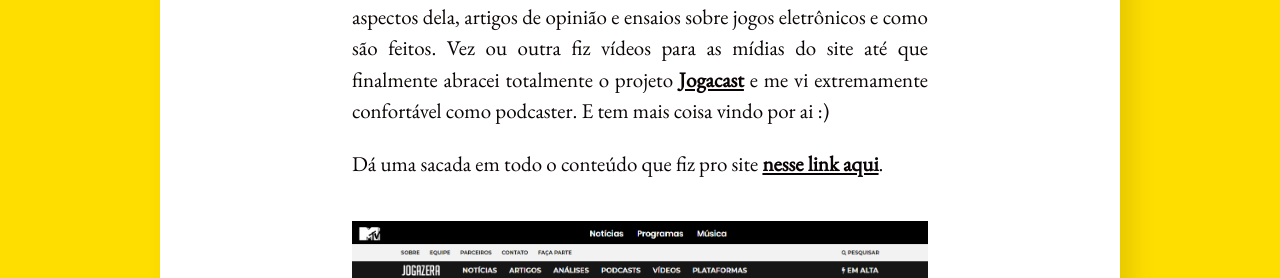
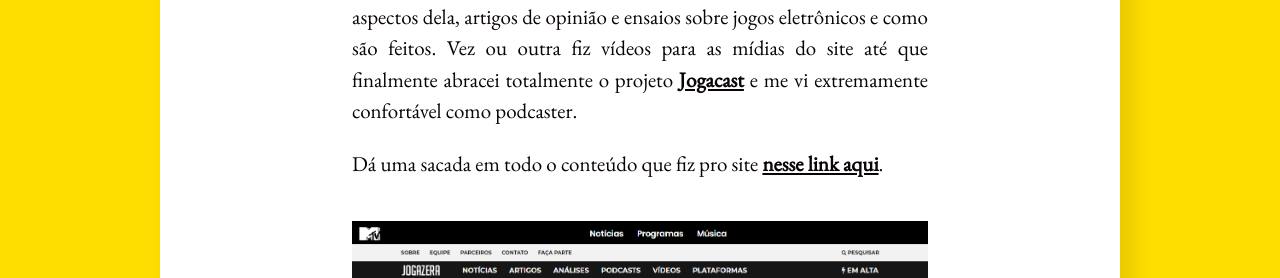
Before and after one commit to tropicaos/laueu, a Jekyll site: the page built from _posts/2020-07-02-jogazera.md, in a window 1280 px wide. Shown: the part 1608-1886 px from the top of the page. Built offline with Jekyll 4.4.1, drawn with Linux system fonts in a browser that asks for light colours.

Commit message:
Update Blog “2020-07-02-jogazera”

```diff
--- a/_posts/2020-07-02-jogazera.md
+++ b/_posts/2020-07-02-jogazera.md
@@ -17,7 +17,7 @@
 
 Lá tive total liberdade pra produzir como eu quisesse.
 
-Comecei postando notícias sobre a indústria, análises sobre certos aspectos dela, artigos de opinião e ensaios sobre jogos eletrônicos e como são feitos. Vez ou outra fiz vídeos para as mídias do site até que finalmente abracei totalmente o projeto **[Jogacast](https://macalango.com/jogacast-becfc61ef78e)** e me vi extremamente confortável como podcaster. E tem mais coisa vindo por ai :)
+Comecei postando notícias sobre a indústria, análises sobre certos aspectos dela, artigos de opinião e ensaios sobre jogos eletrônicos e como são feitos. Vez ou outra fiz vídeos para as mídias do site até que finalmente abracei totalmente o projeto **[Jogacast](https://macalango.com/jogacast-becfc61ef78e)** e me vi extremamente confortável como podcaster.
 
 Dá uma sacada em todo o conteúdo que fiz pro site **[nesse link aqui](http://jogazera.com.br/author/sophos/)**.
 
```
